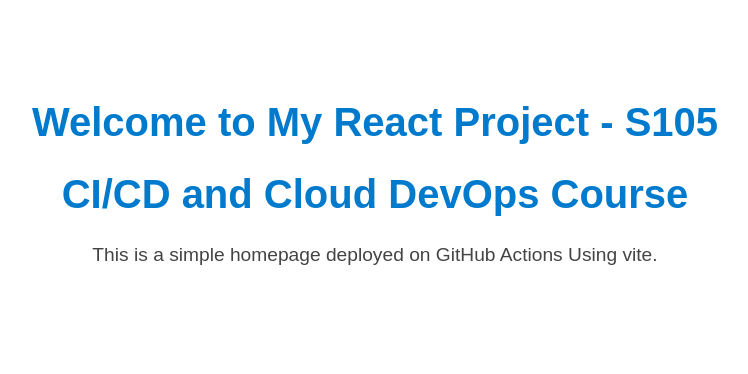
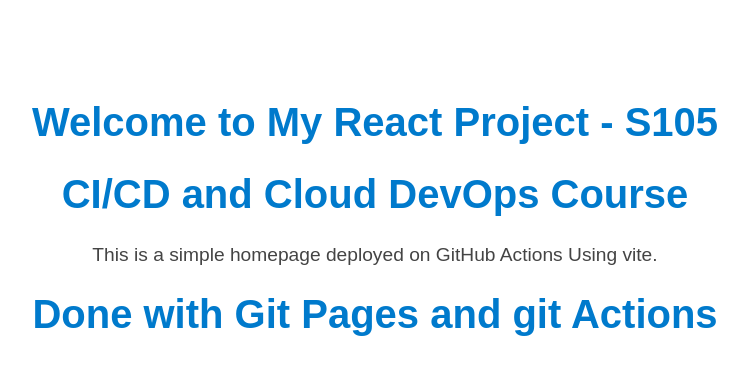
Before and after one commit to 2300030156/reactapp105-gitactions, a React (Vite) app: page / in a window 1280 px wide. Shown: the top 374 px of the page, without its empty margins (265-1013 px from the left). Built offline with nearby package versions, Linux system fonts and the light colour scheme.

Commit message:
updated app.jsx

```diff
--- a/src/App.jsx
+++ b/src/App.jsx
@@ -6,6 +6,7 @@
       <h1>Welcome to My React Project - S105</h1>
       <h1>CI/CD and Cloud DevOps Course</h1>
        <p>This is a simple homepage deployed on GitHub Actions Using vite.</p>
+       <h1>Done with Git Pages and git Actions</h1>
     </div>
   );
 }
```
